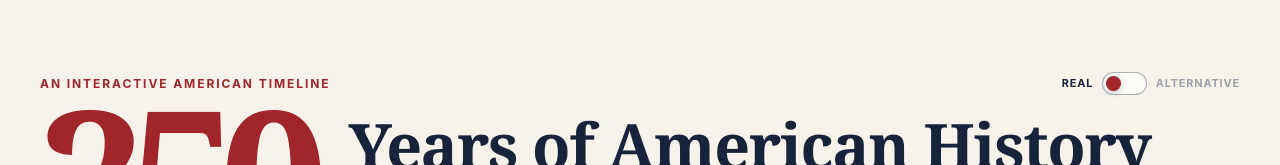
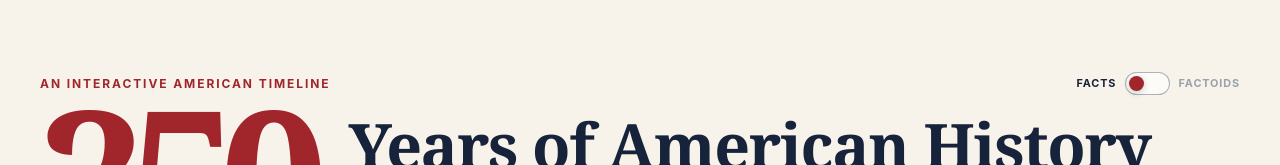
Before and after one commit to denislevkovich/USAlternativeHistory, a React (Vite) app: page / in a window 1280 px wide. Shown: the top 165 px of the page. Built offline with nearby package versions, Linux system fonts and the light colour scheme.

Commit message:
Rename history modes to Facts and Factoids

```diff
--- a/src/App.tsx
+++ b/src/App.tsx
@@ -19,12 +19,14 @@ function App() {
             aria-checked={isAlternative}
             onClick={() => setMode(isAlternative ? 'real' : 'alternative')}
           >
-            <span className={!isAlternative ? 'is-active' : undefined}>Real</span>
+            <span className={!isAlternative ? 'is-active' : undefined}>
+              Facts
+            </span>
             <span className="switch-track" aria-hidden="true">
               <span />
             </span>
             <span className={isAlternative ? 'is-active' : undefined}>
-              Alternative
+              Factoids
             </span>
           </button>
         </div>
--- a/src/components/Timeline.tsx
+++ b/src/components/Timeline.tsx
@@ -264,7 +264,7 @@ export function Timeline({ events, mode }: TimelineProps) {
           </div>
           <div className="event-card-copy">
             <p className="event-card-kicker">
-              {mode === 'real' ? 'Real history' : 'Alternative history'} ·{' '}
+              {mode === 'real' ? 'Facts' : 'Factoids'} ·{' '}
               {selectedEvent.yearLabel}
             </p>
             <h3>{selectedEvent.title}</h3>
```
